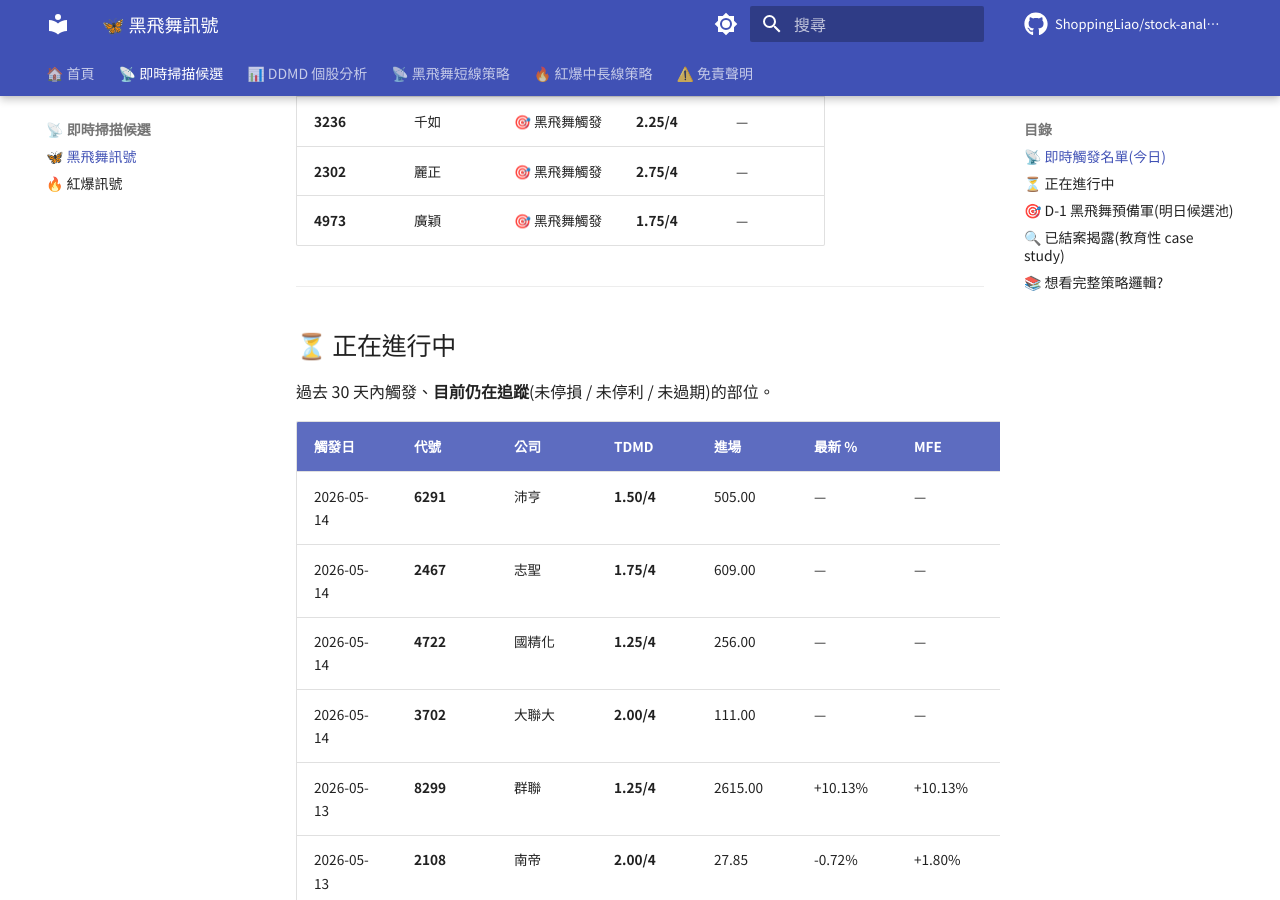
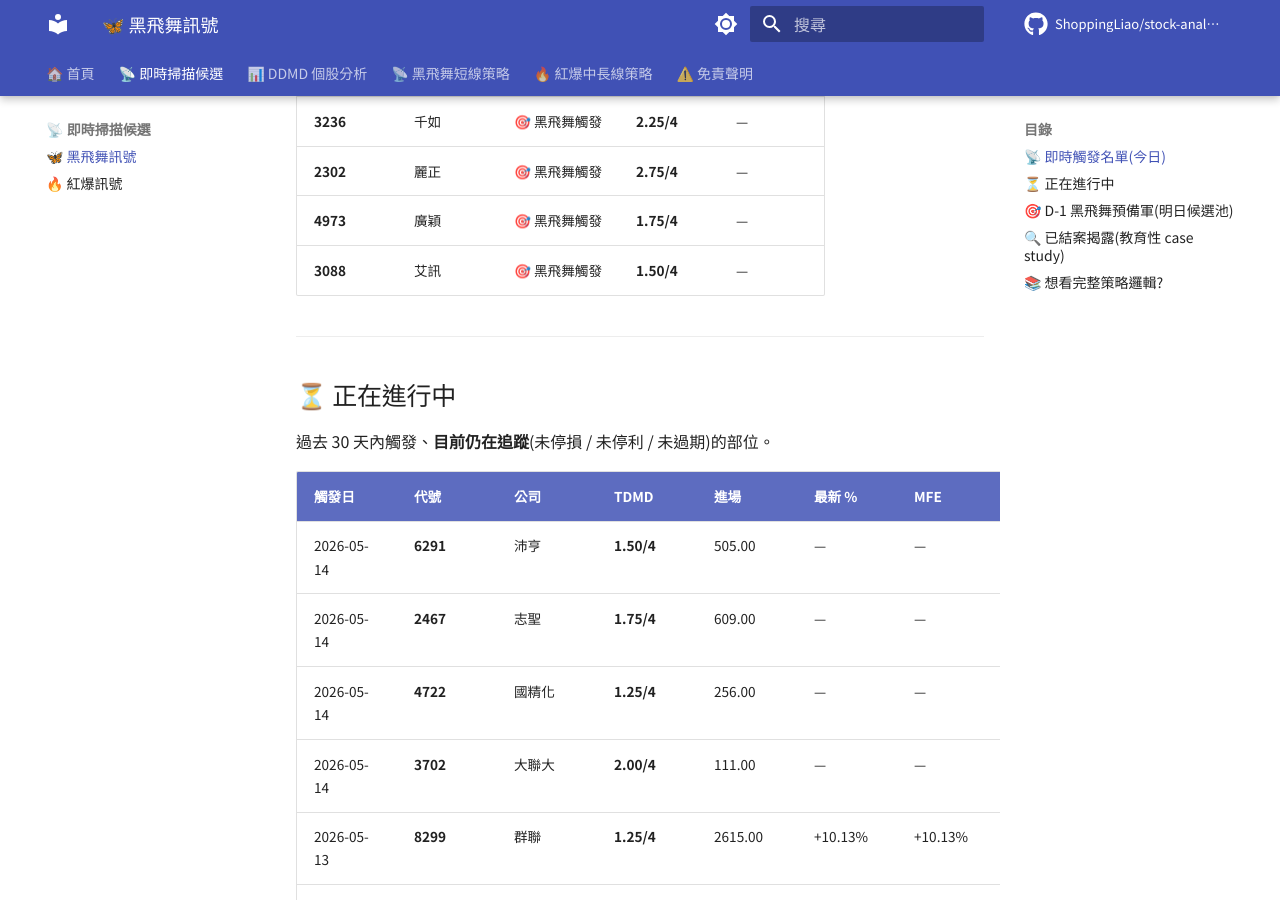
Before and after one commit to ShoppingLiao/stock-analysis-public, an MkDocs documentation site: the page built from docs/signals_black_butterfly.md, in a window 1280 px wide and 900 px high, scrolled down 700 px. Built offline with MkDocs 1.6.1 and Material for MkDocs 9.7.7, drawn with Linux system fonts in a browser that asks for light colours; comment, search, counter and statistics services are not loaded.

Commit message:
docs(signals): update BB + RB (2026-05-15)

```diff
--- a/docs/signals_black_butterfly.md
+++ b/docs/signals_black_butterfly.md
@@ -20,6 +20,7 @@
 | **3236** | 千如 | 🎯 黑飛舞觸發 | **2.25/4** | — |
 | **2302** | 麗正 | 🎯 黑飛舞觸發 | **2.75/4** | — |
 | **4973** | 廣穎 | 🎯 黑飛舞觸發 | **1.75/4** | — |
+| **3088** | 艾訊 | 🎯 黑飛舞觸發 | **1.50/4** | — |
 
 
 ---
```
